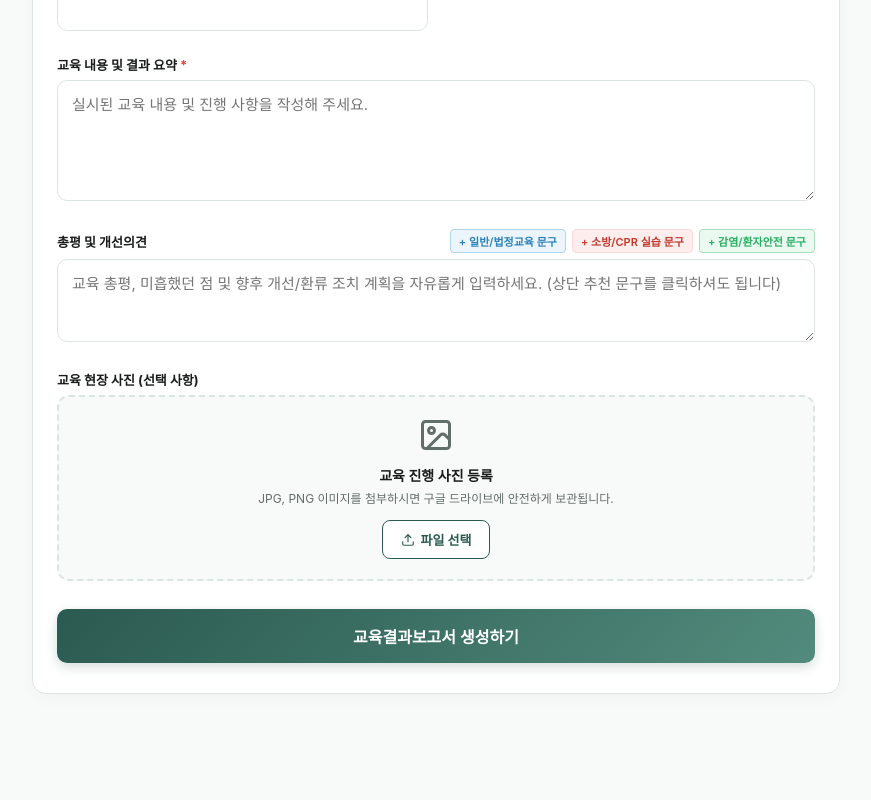
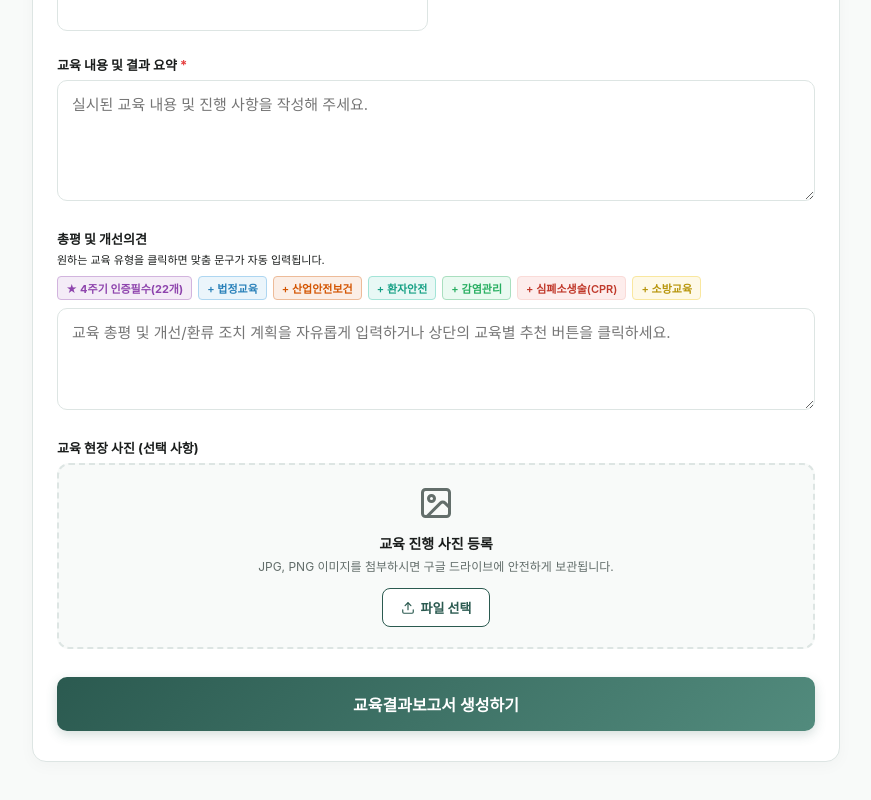
Before and after one commit to kisayo11/nature_education_management, a Next.js app: page /report in a window 1280 px wide. Shown: the part 1003-1803 px from the top of the page, without its empty margins (204-1075 px from the left). Built offline with nearby package versions, Linux system fonts and the light colour scheme; a web font is replaced by a local one.

Commit message:
feat: 결과보고서 총평 및 개선의견에 4주기 인증필수(22개) 및 7대 핵심 교육 프리셋 템플릿 적용

```diff
--- a/src/app/report/page.js
+++ b/src/app/report/page.js
@@ -502,16 +502,40 @@ export default function ReportPage() {
 
         {/* 4. 총평 및 개선의견 (선택 사항 - 인증평가 PDCA 대비) */}
         <div style={{ marginBottom: 24 }}>
-          <div style={{ display: 'flex', justifyContent: 'space-between', alignItems: 'center', marginBottom: 6, flexWrap: 'wrap', gap: 6 }}>
-            <label style={{ fontSize: 13, fontWeight: 700 }}>
-              총평 및 개선의견
-            </label>
-            <div style={{ display: 'flex', gap: 6, flexWrap: 'wrap' }}>
+          <div style={{ display: 'flex', justifyContent: 'space-between', alignItems: 'flex-start', marginBottom: 8, flexWrap: 'wrap', gap: 8 }}>
+            <div>
+              <label style={{ fontSize: 13, fontWeight: 700, display: 'block' }}>
+                총평 및 개선의견
+              </label>
+              <span style={{ fontSize: 11, color: 'var(--text-muted)' }}>
+                원하는 교육 유형을 클릭하면 맞춤 문구가 자동 입력됩니다.
+              </span>
+            </div>
+            <div style={{ display: 'flex', gap: 6, flexWrap: 'wrap', justifyContent: 'flex-end', maxWidth: 680 }}>
               <button
                 type="button"
                 onClick={() => setFormData(prev => ({
                   ...prev,
-                  evaluation: '직원들의 교육 참여도 및 이해도가 우수하였으며, 관련 업무 수행 시 전달된 수칙을 철저히 준수하도록 지속 모니터링할 예정임.'
+                  evaluation: '[총평] 4주기 의료기관 인증 기준에 따른 22개 필수 영역(환자안전문화, 감염·다제내성균, 화재소방, 환자권리, 질향상 등) 전반에 걸쳐 원내 규정과 현장 실무 지침 교육을 전 직원 대상으로 체계적으로 완료함.\n[개선의견] 온라인 이수에 머무르지 않고 낙상·신체보호대 관리, 손위생 수행률, 화재 대피 동선 등 핵심 지표가 임상 현장에서 실질적으로 준수되는지 부서별 자체 모니터링을 상시화하고 미비점은 지속 개선하겠음.'
+                }))}
+                style={{
+                  fontSize: 11,
+                  padding: '3px 8px',
+                  borderRadius: 4,
+                  backgroundColor: '#F4ECF7',
+                  color: '#8E44AD',
+                  border: '1px solid #D2B4DE',
+                  cursor: 'pointer',
+                  fontWeight: 700,
+                }}
+              >
+                ★ 4주기 인증필수(22개)
+              </button>
+              <button
+                type="button"
+                onClick={() => setFormData(prev => ({
+                  ...prev,
+                  evaluation: '[총평] 전 직원의 기본 법령 준수 의식 및 직장 내 상호존중 문화를 제고함.\n[개선의견] 미이수자(휴직·교대근무자) 대상 추가 보수교육을 독려하여 이수율 100%를 달성하겠음.'
                 }))}
                 style={{
                   fontSize: 11,
@@ -524,13 +548,70 @@ export default function ReportPage() {
                   fontWeight: 600,
                 }}
               >
-                + 일반/법정교육 문구
+                + 법정교육
               </button>
               <button
                 type="button"
                 onClick={() => setFormData(prev => ({
                   ...prev,
-                  evaluation: '실습 참여도는 양호하였으나 취약시간대 대응 동선 및 임무 숙지 보완 필요성이 확인됨 → 부서별 대응 매뉴얼 재공지 및 정기 점검 실시 예정.'
+                  evaluation: '[총평] 원내 유해요인 인지 및 부서별 안전보건 작업수칙 숙지 상태는 양호함.\n[개선의견] 환자 이송 및 조리·시설 작업 시 보호구 착용 상태를 불시 점검하고 근골격계 부담 작업을 현장 지도하겠음.'
+                }))}
+                style={{
+                  fontSize: 11,
+                  padding: '3px 8px',
+                  borderRadius: 4,
+                  backgroundColor: '#FBEEE6',
+                  color: '#D35400',
+                  border: '1px solid #EDBB99',
+                  cursor: 'pointer',
+                  fontWeight: 600,
+                }}
+              >
+                + 산업안전보건
+              </button>
+              <button
+                type="button"
+                onClick={() => setFormData(prev => ({
+                  ...prev,
+                  evaluation: '[총평] 정확한 환자확인 절차 및 낙상·욕창 고위험군 관리 지침을 숙지함.\n[개선의견] 야간 취약시간대 병동 라운딩을 강화하고 침상 난간 체결 등 낙상 예방활동 지표를 지속 모니터링하겠음.'
+                }))}
+                style={{
+                  fontSize: 11,
+                  padding: '3px 8px',
+                  borderRadius: 4,
+                  backgroundColor: '#E8F8F5',
+                  color: '#16A085',
+                  border: '1px solid #A3E4D7',
+                  cursor: 'pointer',
+                  fontWeight: 600,
+                }}
+              >
+                + 환자안전
+              </button>
+              <button
+                type="button"
+                onClick={() => setFormData(prev => ({
+                  ...prev,
+                  evaluation: '[총평] 표준주의 지침 및 손위생, 격리환자 관리 기본 수칙 숙지 상태를 확인함.\n[개선의견] 분기별 손위생 수행률 모니터링을 지속하고 격리병실 보호구 비치 및 환경소독 상태를 불시 점검하겠음.'
+                }))}
+                style={{
+                  fontSize: 11,
+                  padding: '3px 8px',
+                  borderRadius: 4,
+                  backgroundColor: '#EAFAF1',
+                  color: '#27AE60',
+                  border: '1px solid #A9DFBF',
+                  cursor: 'pointer',
+                  fontWeight: 600,
+                }}
+              >
+                + 감염관리
+              </button>
+              <button
+                type="button"
+                onClick={() => setFormData(prev => ({
+                  ...prev,
+                  evaluation: '[총평] 흉부압박 기본 수기 및 자동심장충격기(AED) 사용법 실습을 원활히 마침.\n[개선의견] 최초 발견자의 신속한 코드블루 전파 및 병동별 응급카트 물품 완비 상태를 주기적으로 재확인하겠음.'
                 }))}
                 style={{
                   fontSize: 11,
@@ -543,35 +624,35 @@ export default function ReportPage() {
                   fontWeight: 600,
                 }}
               >
-                + 소방/CPR 실습 문구
+                + 심폐소생술(CPR)
               </button>
               <button
                 type="button"
                 onClick={() => setFormData(prev => ({
                   ...prev,
-                  evaluation: '원내 감염예방 및 안전 관리 기본 수칙 교육 완료. 부서별 준수율 모니터링을 강화하고 필요 시 1:1 현장 피드백을 진행하기로 함.'
+                  evaluation: '[총평] 소화설비 작동법 및 자위소방대 편성 임무(초기진화/통보/피난)를 확인함.\n[개선의견] 거동불가 환자 특성을 반영하여 병동별 피난유도 동선을 재정비하고 방화문 물품 적치를 상시 단속하겠음.'
                 }))}
                 style={{
                   fontSize: 11,
                   padding: '3px 8px',
                   borderRadius: 4,
-                  backgroundColor: '#EAFAF1',
-                  color: '#27AE60',
-                  border: '1px solid #A9DFBF',
+                  backgroundColor: '#FEF9E7',
+                  color: '#B7950B',
+                  border: '1px solid #F9E79F',
                   cursor: 'pointer',
                   fontWeight: 600,
                 }}
               >
-                + 감염/환자안전 문구
+                + 소방교육
               </button>
             </div>
           </div>
           <textarea
             name="evaluation"
-            rows={3}
+            rows={4}
             value={formData.evaluation}
             onChange={handleChange}
-            placeholder="교육 총평, 미흡했던 점 및 향후 개선/환류 조치 계획을 자유롭게 입력하세요. (상단 추천 문구를 클릭하셔도 됩니다)"
+            placeholder="교육 총평 및 개선/환류 조치 계획을 자유롭게 입력하거나 상단의 교육별 추천 버튼을 클릭하세요."
           />
         </div>
 
```
